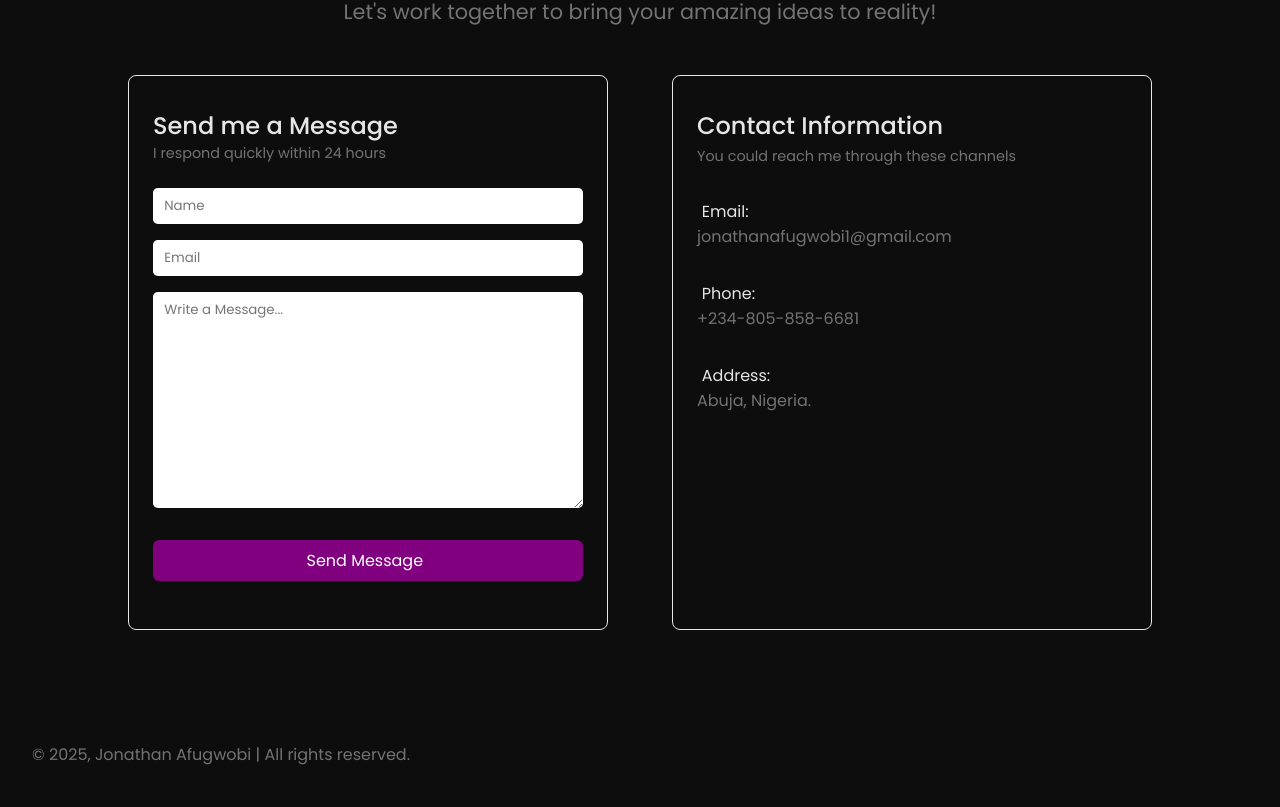
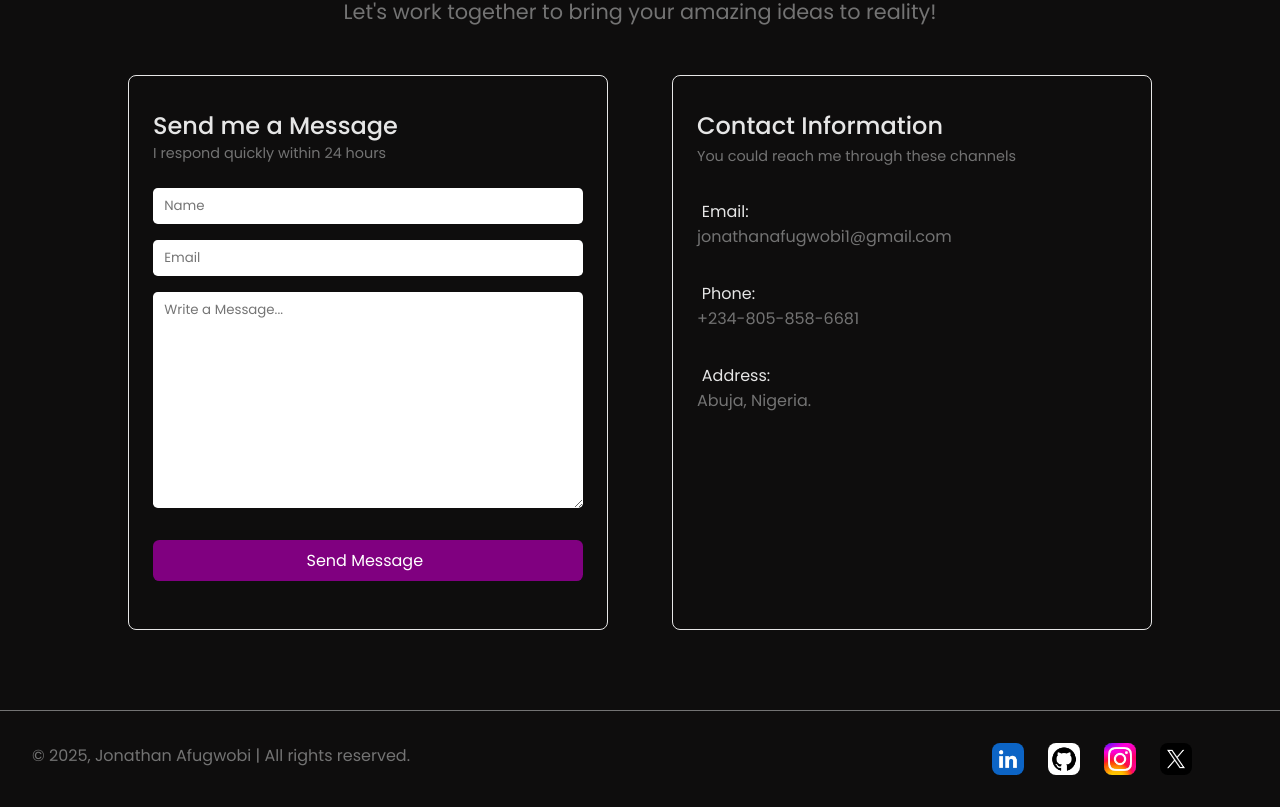
Before and after one commit to Dopetwist/Portfolio-site, a React (Vite) app: page / in a window 1280 px wide. Shown: the part 5086-5893 px from the top of the page. Built offline with nearby package versions, Linux system fonts and the light colour scheme; some icons are missing.

Commit message:
feat: add social icons links in Footer component

```diff
--- a/src/components/Footer.jsx
+++ b/src/components/Footer.jsx
@@ -4,6 +4,33 @@ function Footer() {
     return (
         <footer id="footer">
             <p> &copy; 2025, Jonathan Afugwobi | All rights reserved. </p>
+
+            <div className="socials">
+
+                <a href="#">
+                    <div className="social-con">
+                        <img src="/images/socials/linkedin.png" alt="LinkedIn Image" />
+                    </div>
+                </a>
+
+                <a href="#">
+                    <div className="social-con">
+                        <img src="/images/socials/github.jpg" alt="GitHub Image" />
+                    </div>
+                </a>
+
+                <a href="#">
+                    <div className="social-con">
+                        <img src="/images/socials/instagram.jpeg" alt="Instagram Image" />
+                    </div>
+                </a>
+
+                <a href="#">
+                    <div className="social-con">
+                        <img src="/images/socials/X.jpg" alt="X Image" />
+                    </div>
+                </a>
+            </div>
         </footer>
     )
 }
--- a/src/index.css
+++ b/src/index.css
@@ -478,8 +478,31 @@ section#about {
 footer {
     width: 100%;
     padding: 2rem;
+    border-top: 0.1rem solid var(--sub-text);
+    display: flex;
+    justify-content: space-between;
 }
 
 footer p {
     color: var(--sub-text);
 }
+
+footer .socials {
+    display: flex;
+    margin-right: 2rem;
+}
+
+footer .socials a {
+    margin-right: 1.5rem;
+}
+
+footer .socials .social-con {
+    width: 2rem;
+    height: 2rem;
+    border-radius: 0.5rem;
+    overflow: hidden;
+}
+
+footer .social-con img {
+    width: 100%;
+}
```
Also changed, not shown: src/index.js (+1 -6 lines).
